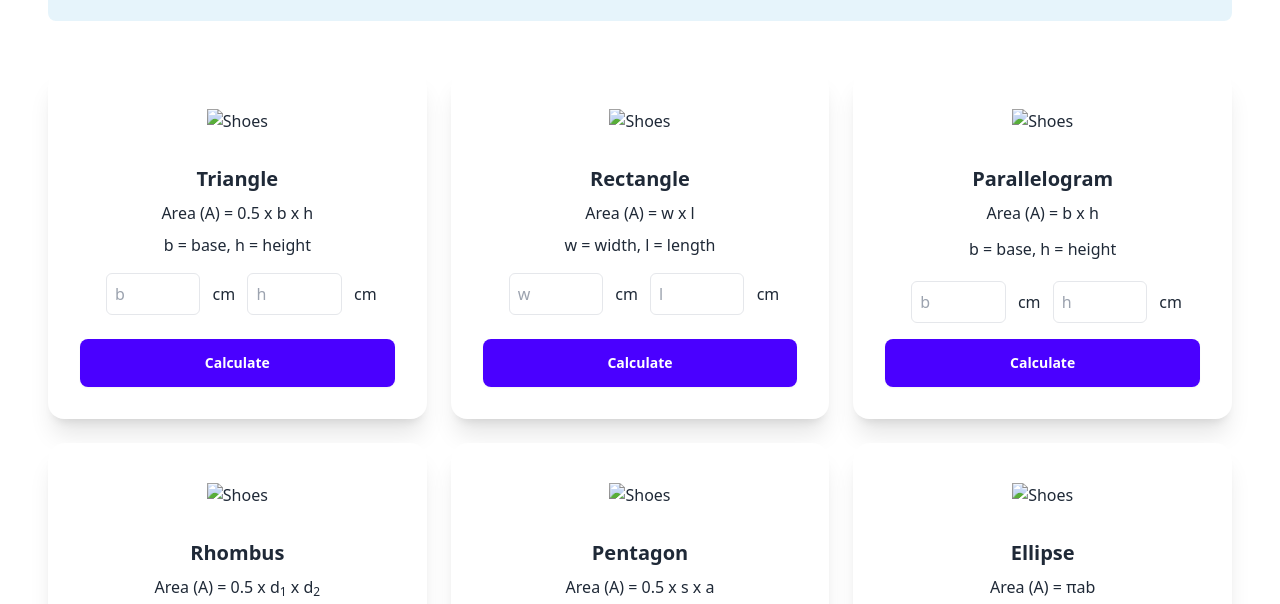
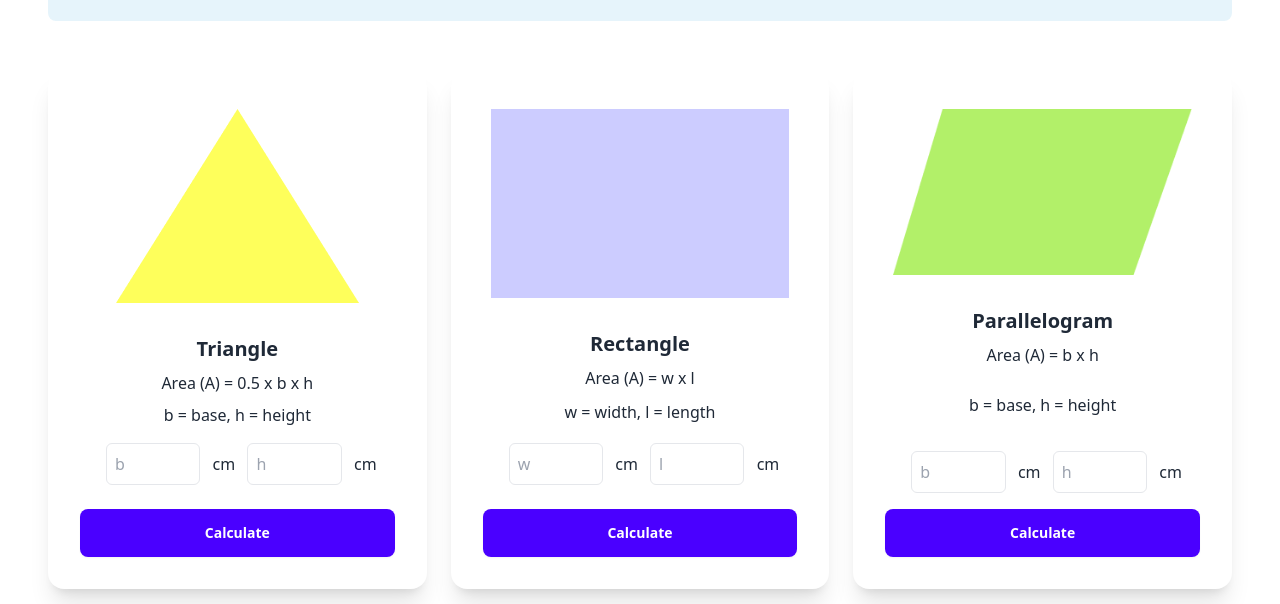
Before and after one commit to Rijwanul-Haque-Roman/geometric-genius, a plain HTML site: page index.html in a window 1280 px wide. Shown: the part 174-778 px from the top of the page. Drawn offline with nearby package versions, Linux system fonts and the light colour scheme; the site is published under a folder, as on GitHub Pages, so addresses that start at the root find nothing.

Commit message:
fixing image loading issues

```diff
--- a/index.html
+++ b/index.html
@@ -39,7 +39,7 @@
             <!-- triangle card -->
             <div class="card w-auto bg-base-100 shadow-xl">
                 <figure class="px-10 pt-10">
-                    <img class="rounded-none" src="/images/triangle.png" alt="Shoes" class="rounded-xl" />
+                    <img class="rounded-none" src="images/triangle.png" alt="Shoes" class="rounded-xl" />
                 </figure>
                 <div class="card-body text-center">
                     <h2 class="card-title block text-center">Triangle</h2>
@@ -63,7 +63,7 @@
             <!-- rectangle card -->
             <div class="card w-auto bg-base-100 shadow-xl">
                 <figure class="px-10 pt-10">
-                    <img class="rounded-none" src="/images/rectangle.png" alt="Shoes" class="rounded-xl" />
+                    <img class="rounded-none" src="images/rectangle.png" alt="Shoes" class="rounded-xl" />
                 </figure>
                 <div class="card-body text-center">
                     <h2 class="card-title block text-center">Rectangle</h2>
@@ -86,7 +86,7 @@
             <!-- parallelogram card -->
             <div class="card w-auto bg-base-100 shadow-xl">
                 <figure class="px-10 pt-10">
-                    <img class="rounded-none" src="/images/parallelogram.png" alt="Shoes" class="rounded-xl" />
+                    <img class="rounded-none" src="images/parallelogram.png" alt="Shoes" class="rounded-xl" />
                 </figure>
                 <div class="card-body text-center">
                     <h2 class="card-title block text-center">Parallelogram</h2>
@@ -106,7 +106,7 @@
             <!-- Rhombus card -->
             <div class="card w-auto bg-base-100 shadow-xl">
                 <figure class="px-10 pt-10">
-                    <img class="rounded-none" src="/images/rhombus.png" alt="Shoes" class="rounded-xl" />
+                    <img class="rounded-none" src="images/rhombus.png" alt="Shoes" class="rounded-xl" />
                 </figure>
                 <div class="card-body text-center">
                     <h2 class="card-title block text-center">Rhombus</h2>
@@ -126,7 +126,7 @@
             <!-- pentagon card -->
             <div class="card w-auto bg-base-100 shadow-xl">
                 <figure class="px-10 pt-10">
-                    <img class="rounded-none" src="/images/pentagon.png" alt="Shoes" class="rounded-xl" />
+                    <img class="rounded-none" src="images/pentagon.png" alt="Shoes" class="rounded-xl" />
                 </figure>
                 <div class="card-body text-center">
                     <h2 class="card-title block text-center">Pentagon</h2>
@@ -146,7 +146,7 @@
             <!-- ellipse card -->
             <div class="card w-auto bg-base-100 shadow-xl">
                 <figure class="px-10 pt-10">
-                    <img class="rounded-none" src="/images/ellipse.png" alt="Shoes" class="rounded-xl" />
+                    <img class="rounded-none" src="images/ellipse.png" alt="Shoes" class="rounded-xl" />
                 </figure>
                 <div class="card-body text-center">
                     <h2 class="card-title block text-center">Ellipse</h2>
```
